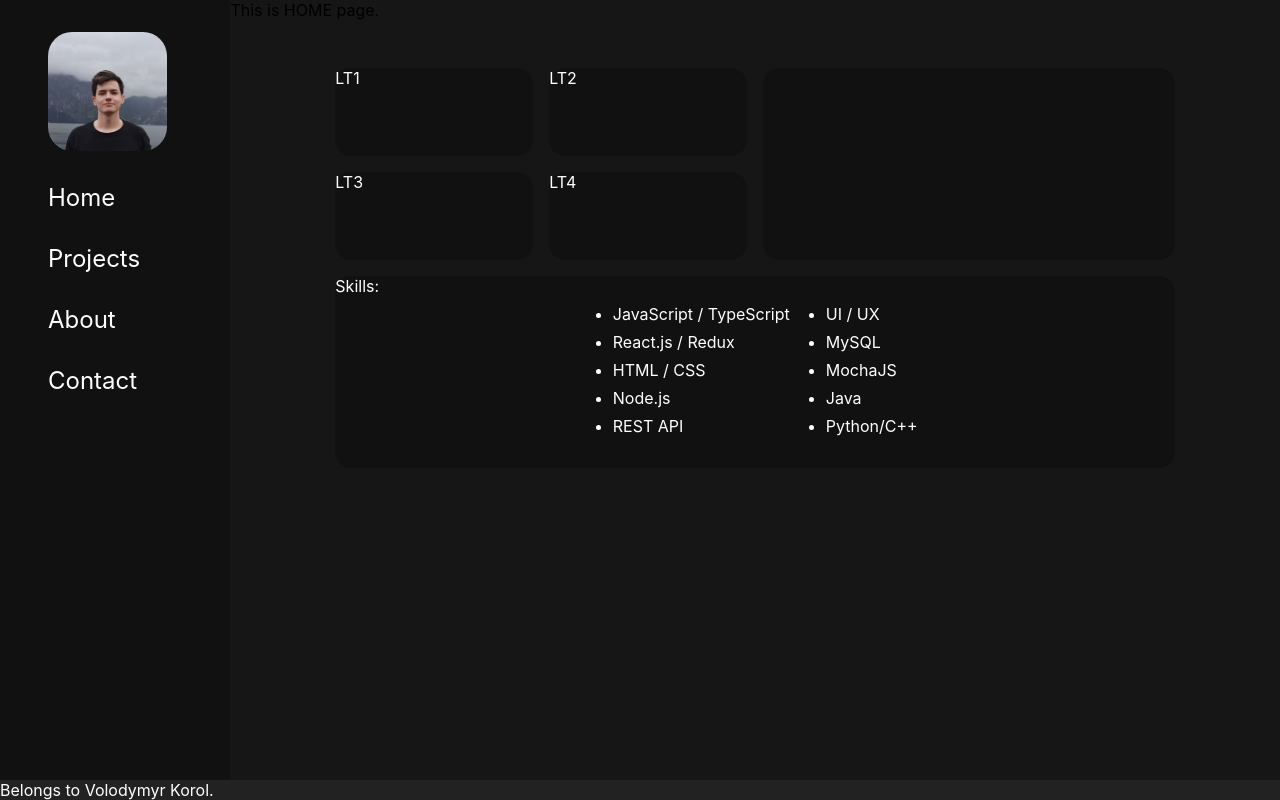
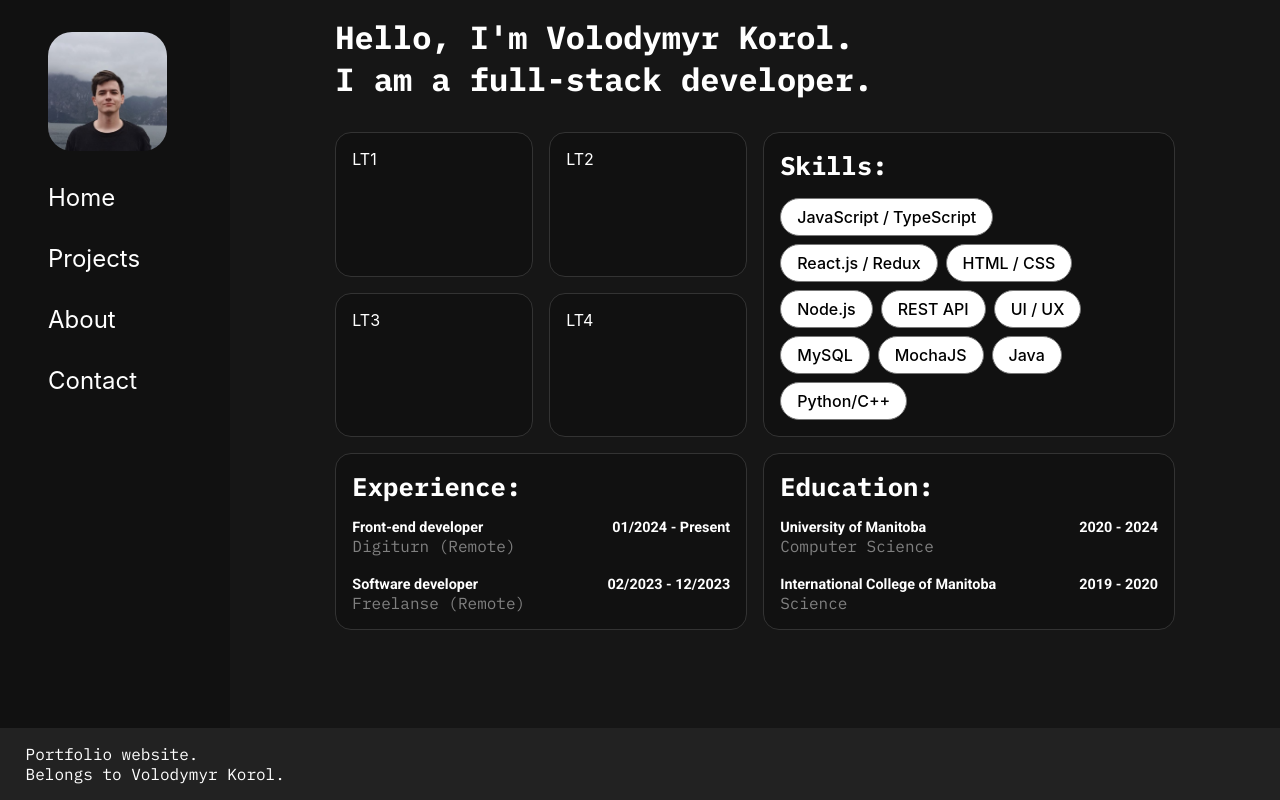
Before and after one commit to tresenish/portfolio-website, a React (Create React App) app: page / in a window 1280 px wide. Built offline with nearby package versions, Linux system fonts and the light colour scheme.

Commit message:
Home page almost finished ,Footer update, bug fixes

```diff
--- a/src/componentStyle/Footer.css
+++ b/src/componentStyle/Footer.css
@@ -1,4 +1,11 @@
 .footer{
     background-color: #222;
     color: white;
+    padding: 1rem 2%;
+    font-family: "IBM Plex Mono", monospace;
 }
+@media only screen and (max-width: 800px) {
+    .footer{
+        padding: 1rem 10%;
+    }
+}
--- a/src/componentStyle/Header.css
+++ b/src/componentStyle/Header.css
@@ -91,7 +91,7 @@ a{
     width:6rem;
     height: 6rem;
     background: #111;
-    border: 1px solid white;
+    border: 1px solid #333;
     z-index: 10;
     display: flex;
     justify-content:center;
@@ -158,7 +158,7 @@ a{
 
 .menu-link {
     color: white;
-    font-size: 10vmin;
+    font-size: 8vmin;
     line-height: 15vmin;
     -webkit-transition: all .25s ease-out;
     transition: all .25s ease-out;
--- a/src/componentStyle/Home.css
+++ b/src/componentStyle/Home.css
@@ -1,25 +1,38 @@
+h1.home{
+    color: #fff;
+    font-family: "IBM Plex Mono", monospace;
+    margin: 1rem 0 0 0;
+    padding-left: 10%;
+    font-size: 2rem;
+}
 .homeGrid {
     display: grid;
-    grid-template-rows: 1fr 1fr;
+    grid-template-rows: auto auto;
     grid-template-columns: 1fr 1fr;
     gap: 1rem;
     color: white;
     width: 80%;
-    margin: 3rem auto;
+    margin: 2rem auto;
 }
 
 .card.big {
-    height: 12rem;
+    height: auto;
 }
 
 .card.small {
-
+    padding: 1rem;
+    border: 1px solid #333;
 }
 
 .card {
     border-radius: 1rem;
     background-color: #111;
     width: 100%;
+}
+
+.card.big {
+    padding: 1rem;
+    border: 1px solid #333;
 }
 
 .card.LT {
@@ -30,24 +43,89 @@
     background-color: transparent;
 }
 
+.card.big.LB {
+    padding: 1rem;
+}
 div.skills {
-    display: flex;
-    justify-content: center;
+    /* display: flex; */
+    /* justify-content: center; */
     gap: 1rem;
 }
 
 ul.skills {
-    list-style-type: disc;  /* Ensure the list style type is set to disc */
-    color: white;
-    margin: 0;  /* Reset margin */
-    padding-left: 20px;  /* Add padding to create space for the disc */
+    display: flex;
+    flex-wrap: wrap;
+    gap: 0.5rem;
+    color: black;
+    margin: 0;
 }
 
 li.skills {
-    margin: 0.5rem 0;  /* Ensure there's space between list items */
+    display: block;
+    padding: 0.5rem 1rem;
+    height: auto;
+    background-color: #fff;
+    border: 1px solid #777;
+    font-weight: 500;
+    border-radius: 3rem;
+    text-align: center;
+}
+h2.h2Card {
+    font-family: "IBM Plex Mono", monospace;
+    font-size: 1.6rem;
+    margin: 0 0 1rem 0;
 }
 
-/* New CSS for LB to occupy two sections */
-.card.LB {
-    grid-column: span 2;
+h3.h3Card {
+    font-family: "Roboto", sans-serif;
+    font-size: 1.1rem;
+    display: flex;
+    justify-content: space-between;
+    align-items: center;
 }
+span.university{
+    text-wrap: nowrap;
+}
+span.major {
+    color: grey;
+    font-family: "IBM Plex Mono", monospace;
+
+}
+
+span.year {
+    text-wrap: nowrap;
+}
+
+
+@media only screen and (max-width: 1660px) {
+    h3.h3Card {
+        font-size: 0.9rem;
+    }
+}
+@media only screen and (max-width: 800px) {
+    h1.home{
+        padding-left: 5%;
+    }
+    .homeGrid {
+        display: flex;
+        flex-wrap: wrap;
+        flex-direction: column;
+        width: 90%;
+    }
+    h3.h3Card {
+        font-size: 1.3rem;
+    }
+  }
+  @media only screen and (max-width: 600px) {
+    h1.home{
+        font-size: 1.8rem;
+    }
+    h3.h3Card {
+        font-size: 1rem;
+    }
+  }
+  @media only screen and (max-width: 400px) {
+    h3.h3Card {
+        font-size: 0.9rem;
+    }
+  }
--- a/src/componentStyle/Projects.css
+++ b/src/componentStyle/Projects.css
@@ -2,16 +2,22 @@
   color: white;
   font-family: "IBM Plex Mono", monospace;
 }
-
+h1.projects{
+  margin: 3rem 0 0 3rem;
+}
 div.projects {
-    margin: 2rem 0 0 3rem;
+  margin: 0 auto;
+  max-width: 1200px; /* Adjust the max-width as needed */
+  display: flex;
+  flex-direction: column;
 }
 
 div.projectGrid {
   display: flex;
-    gap: 1rem;
+  gap: 1.5rem;
   flex-wrap: wrap;
   margin-top: 1.5rem;
+  justify-content: center; /* Center the project cards */
 }
 
 div.projectCard {
@@ -35,13 +41,16 @@
   display: flex;
   align-items: center;
 }
-  span.linkIcon{
+
+span.linkIcon {
   font-size: 2rem;
 }
-  a.projectLink{
+
+a.projectLink {
   text-decoration: underline;
   color: white;
 }
+
 img.projectCard {
   display: flex;
   width: 94%;
@@ -106,6 +115,9 @@
 }
 
 @media only screen and (max-width: 800px) {
+  h1.projects{
+    margin: 1.5rem 0 0 3%;
+  }
   div.projects {
       margin: 2rem 1rem 0 1rem;
   }
@@ -114,4 +126,8 @@
       width: 90vw;
       height: auto;
   }
+
+  div.projectGrid {
+      gap: 3rem;
   }
+}
--- a/src/components/Footer.js
+++ b/src/components/Footer.js
@@ -6,6 +6,7 @@ export default function Footer () {
 
   return (
     <div className="footer">
+      <p>Portfolio website.</p>
       <p>Belongs to Volodymyr Korol.</p>
     </div>
   )
--- a/src/components/Home.js
+++ b/src/components/Home.js
@@ -1,12 +1,11 @@
-// Home.js
-
 import React from "react";
 import "../componentStyle/Home.css";
 
 export default function Home() {
   return (
     <div>
-      <p>This is HOME page.</p>
+      <h1 className="home">Hello, I'm Volodymyr Korol.<br/>
+      I am a full-stack developer.</h1>
       <div className="homeGrid">
         <section className="card LT">
           <div className="card small LT1">LT1</div>
@@ -14,11 +13,9 @@ export default function Home() {
           <div className="card small LT3">LT3</div>
           <div className="card small LT4">LT4</div>
         </section>
-        <section className="card big RT">
 
-        </section>
         <section className="card big LB">
-        Skills:
+          <h2 className="h2Card">Skills:</h2>
           <div className="skills">
             <ul className="skills">
               <li className="skills">JavaScript / TypeScript</li>
@@ -26,15 +23,47 @@ export default function Home() {
               <li className="skills">HTML / CSS</li>
               <li className="skills">Node.js</li>
               <li className="skills">REST API</li>
-            </ul>
-            <ul className="skills">
               <li className="skills">UI / UX</li>
               <li className="skills">MySQL</li>
               <li className="skills">MochaJS</li>
               <li className="skills">Java</li>
               <li className="skills">Python/C++</li>
             </ul>
-          </div></section>
+          </div>
+        </section>
+        <section className="card big RB">
+          <h2 className="h2Card">Experience: </h2>
+          <h3 className="h3Card">
+            <span className="university">Front-end developer </span>
+            <span className="year">01/2024 - Present</span>
+          </h3>
+          <span className="major">Digiturn (Remote)</span>
+
+          <br/>
+          <br/>
+          <h3 className="h3Card">
+            <span className="university">Software developer</span>
+            <span className="year">02/2023 - 12/2023</span>
+          </h3>
+          <span className="major">Freelanse (Remote)</span>
+
+        </section>
+        <section className="card big RT">
+          <h2 className="h2Card">Education: </h2>
+          <h3 className="h3Card">
+            <span className="university">University of Manitoba </span>
+            <span className="year">2020 - 2024</span>
+          </h3>
+          <span className="major">Computer Science</span>
+          <br/>
+          <br/>
+          <h3 className="h3Card">
+            <span className="university">International College of Manitoba</span>
+            <span className="year">2019 - 2020</span>
+          </h3>
+          <span className="major">Science</span>
+
+        </section>
       </div>
     </div>
   );
```
Lines whose indentation alone changed are shown as unchanged.
